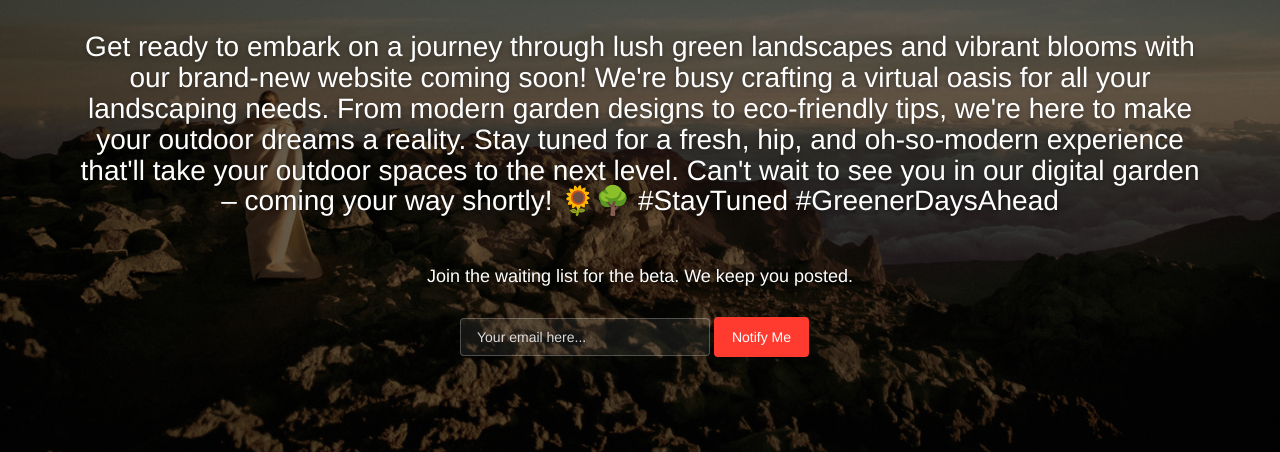
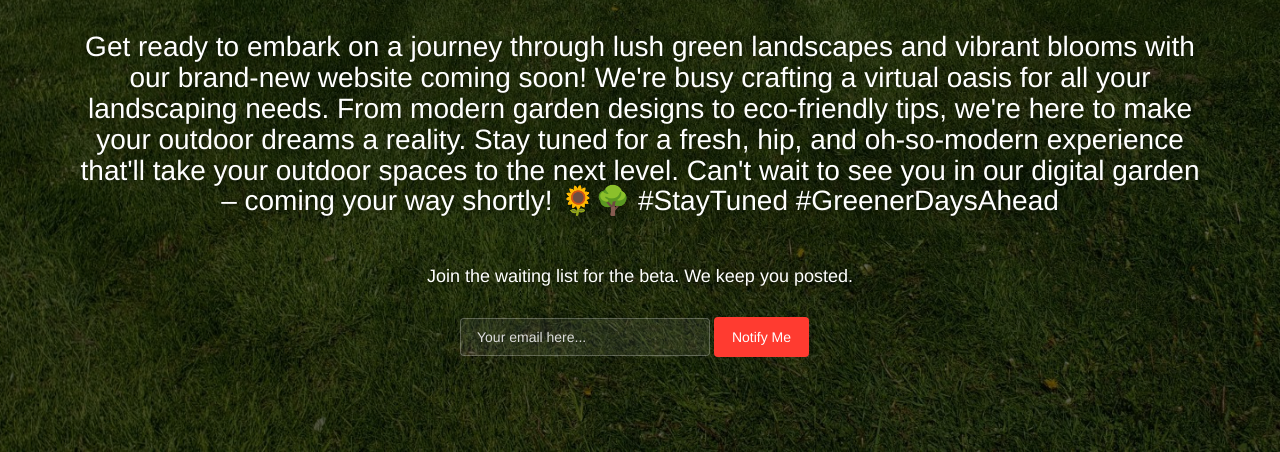
Before and after one commit to omblandscaping/omblandscaping.gitnug.io, a plain HTML site: page index.html in a window 1280 px wide. Shown: the part 348-800 px from the top of the page. Drawn offline with Linux system fonts and the light colour scheme; a web font is replaced by a local one.

Commit message:
Update index.html

```diff
--- a/index.html
+++ b/index.html
@@ -81,7 +81,7 @@
     </div><!-- /.navbar-collapse -->
   </div><!-- /.container -->
 </nav>
-<div class="main" style="background-image: url('images/default.jpg')">
+<div class="main" style="background-image: url('images/omb-bg.jpg')">
 
 <!--    Change the image source '/images/default.jpg' with your favourite image.     -->
 
```
